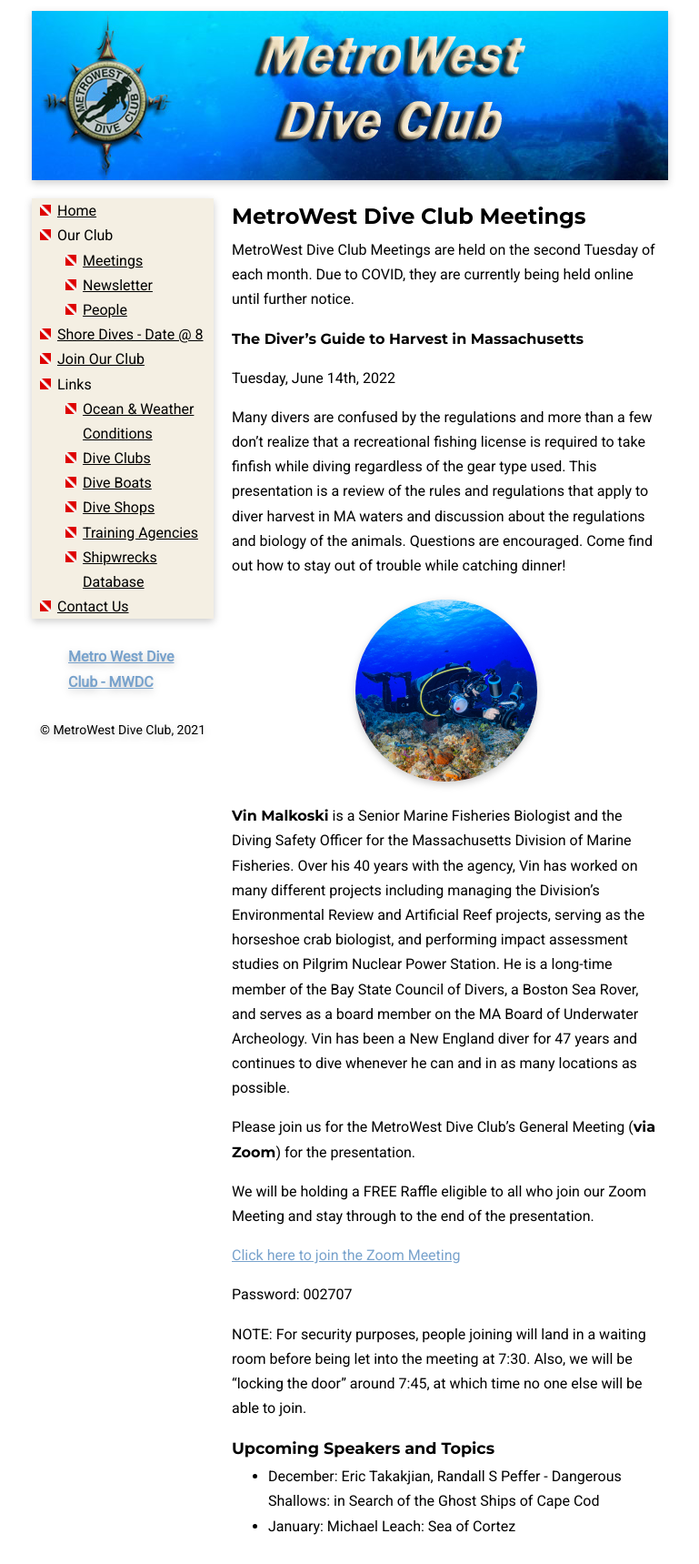
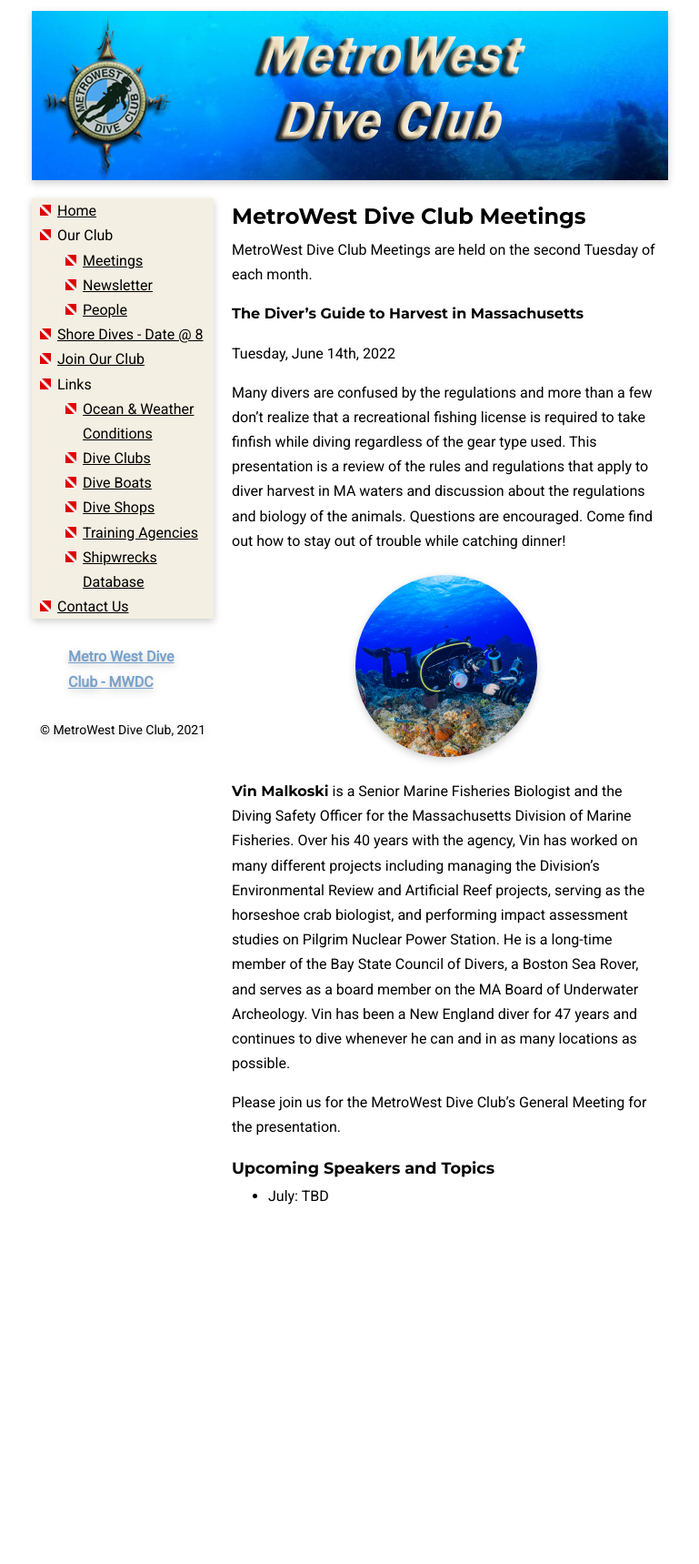
Before and after one commit to MetroWestDiveClub/mwdc, a Jekyll site: the page built from docs/meetings.md, in a window 1280 px wide. Shown: the whole page at 91% size, without its empty margins (255-1024 px from the left). Built offline with Jekyll 4.4.1, drawn with Linux system fonts in a browser that asks for light colours; after the commit the page ends 1356 px from its top, so only the background shows below that.

Commit message:
Update meetings.md

```diff
--- a/docs/meetings.md
+++ b/docs/meetings.md
@@ -5,8 +5,7 @@
 
 # MetroWest Dive Club Meetings
 
-MetroWest Dive Club Meetings are held on the second Tuesday of each month. Due
-to COVID, they are currently being held online until further notice.
+MetroWest Dive Club Meetings are held on the second Tuesday of each month.
 
 {% include speaker_blurb.md %}
 
@@ -14,22 +13,9 @@
 
 {% include speaker_bio.md %}
 
-Please join us for the MetroWest Dive Club's General Meeting (**via Zoom**) for
+Please join us for the MetroWest Dive Club's General Meeting for
 the presentation.
-
-We will be holding a FREE Raffle eligible to all who join our Zoom Meeting and
-stay through to the end of the presentation.
-
-[Click here to join the Zoom Meeting](https://zoom.us/j/98757478843)
-
-Password: 002707
-
-NOTE: For security purposes, people joining will land in a waiting
-room before being let into the meeting at 7:30. Also, we will be
-"locking the door" around 7:45, at which time no one else will be
-able to join.
 
 ## Upcoming Speakers and Topics
 
-- December: Eric Takakjian, Randall S Peffer - Dangerous Shallows: in Search of the Ghost Ships of Cape Cod
-- January: Michael Leach: Sea of Cortez
+- July: TBD
```
